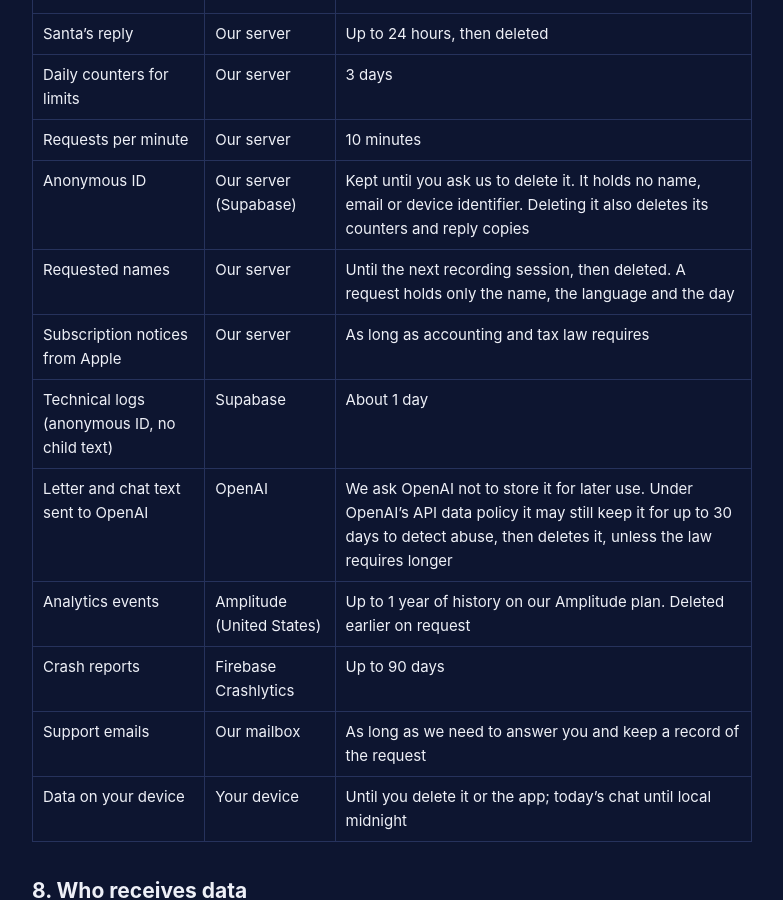
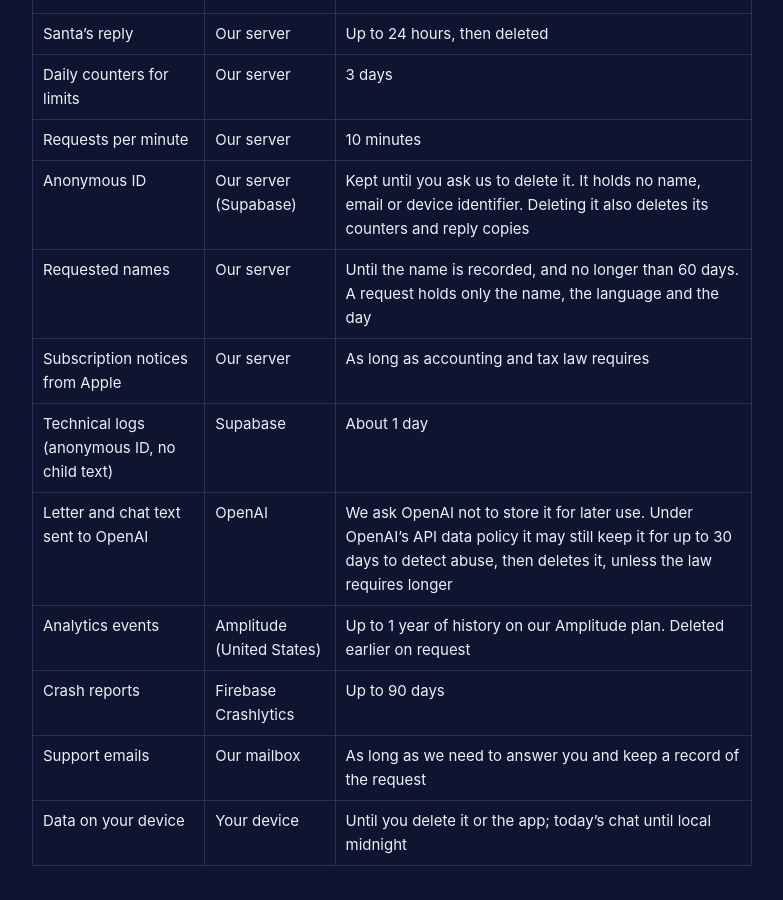
Before and after one commit to santacall/santacall.github.io, a Jekyll site: the page built from privacy.md, in a window 1280 px wide and 900 px high, scrolled down 6278 px. Shown: the whole window, without its empty margins (248-1031 px from the left). Built offline with Jekyll 4.4.1, drawn with Linux system fonts in a browser that asks for light colours.

Commit message:
Requested names: kept until recorded, at most 60 days

```diff
--- a/privacy.md
+++ b/privacy.md
@@ -156,7 +156,7 @@ We don't ask for sensitive information such as health, religion or family proble
 | Daily counters for limits | Our server | 3 days |
 | Requests per minute | Our server | 10 minutes |
 | Anonymous ID | Our server (Supabase) | Kept until you ask us to delete it. It holds no name, email or device identifier. Deleting it also deletes its counters and reply copies |
-| Requested names | Our server | Until the next recording session, then deleted. A request holds only the name, the language and the day |
+| Requested names | Our server | Until the name is recorded, and no longer than 60 days. A request holds only the name, the language and the day |
 | Subscription notices from Apple | Our server | As long as accounting and tax law requires |
 | Technical logs (anonymous ID, no child text) | Supabase | About 1 day |
 | Letter and chat text sent to OpenAI | OpenAI | We ask OpenAI not to store it for later use. Under OpenAI's API data policy it may still keep it for up to 30 days to detect abuse, then deletes it, unless the law requires longer |
```
